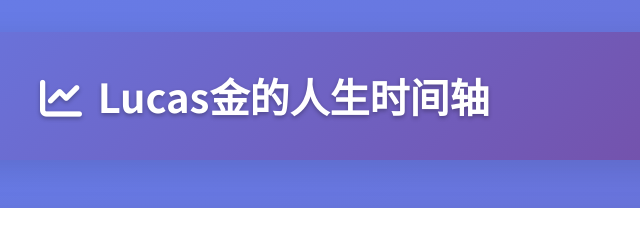
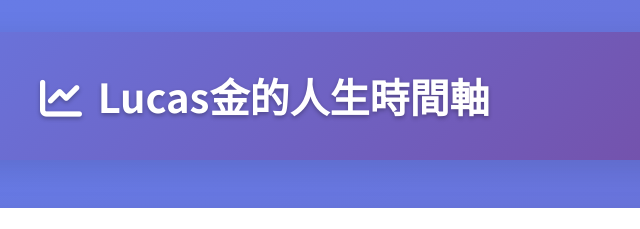
Before and after one commit to lucasking0109/Lucas_Life_Timeline, a website: page index.html in a window 1280 px wide. Shown: the top 229 px of the page, 375-1015 px from the left. Drawn offline with Linux system fonts and the light colour scheme.

Commit message:
修正為繁體字：Lucas金的人生時間軸

```diff
--- a/index.html
+++ b/index.html
@@ -24,7 +24,7 @@
 <body>
     <div class="container">
         <header>
-            <h1><i class="fas fa-chart-line"></i> Lucas金的人生时间轴</h1>
+            <h1><i class="fas fa-chart-line"></i> Lucas金的人生時間軸</h1>
         </header>
 
         <div class="controls">
```
